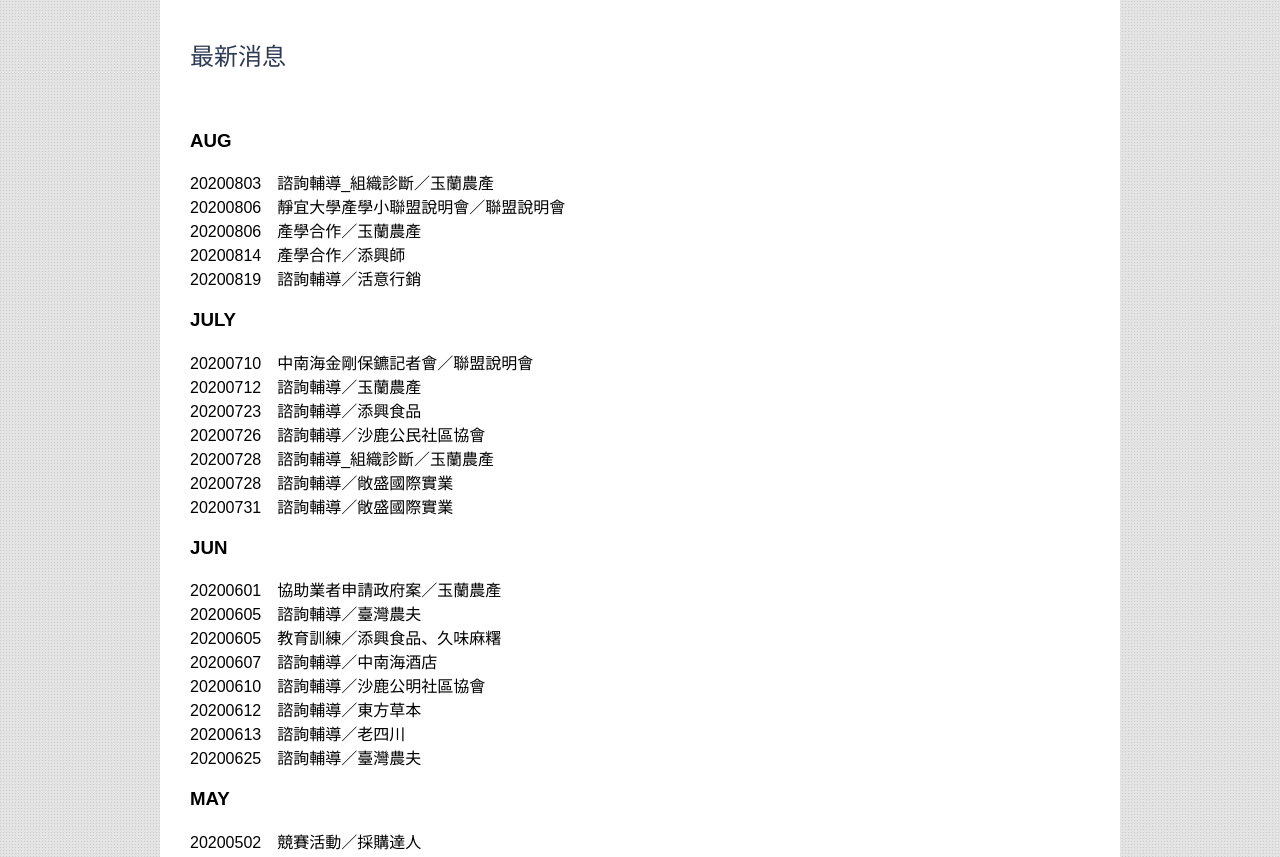
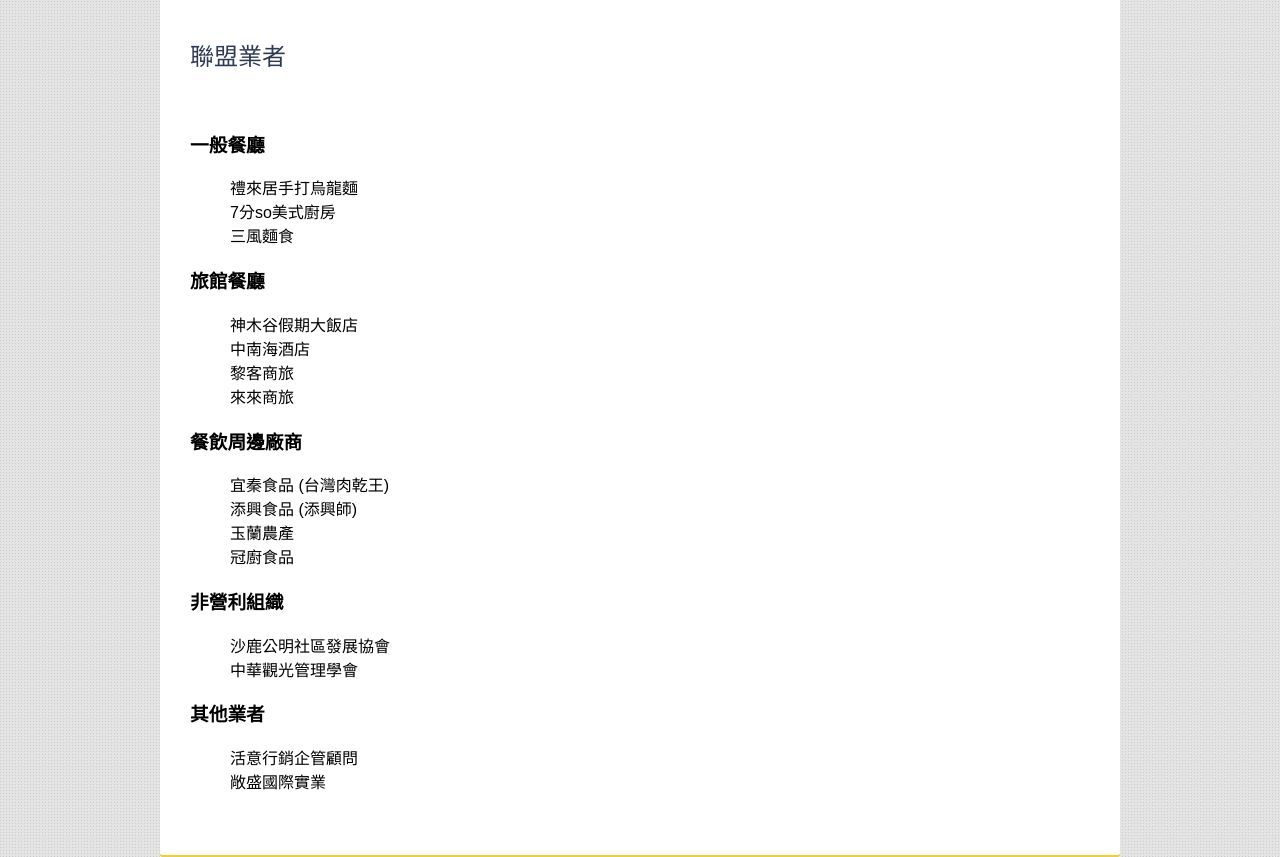
Before and after one commit to Sutingfang/002, a plain HTML site: page member.html in a window 1280 px wide. Shown: the part 182-1039 px from the top of the page. Drawn offline with Linux system fonts and the light colour scheme.

Commit message:
Add files via upload

```diff
--- a/member.html
+++ b/member.html
@@ -16,10 +16,10 @@
 						<li>
 							<a href="index.html">聯盟說明</a>
 						</li>
-						<li class="selected">
+						<li >
 							<a href="news.html">最新消息</a>
 						</li>
-						<li>
+						<li class="selected">
 							<a href="member.html">聯盟業者</a>
 						</li>
 						<li>
@@ -34,51 +34,52 @@
 		</div>
 		<div id="contents">
 			<div id="services">
-				<h2>最新消息</h2>
+				<h2>聯盟業者</h2>
 				<p>
-									<h3><strong>AUG</strong></h3>
-				<ul style="list-style-type: none; padding-left: 0;">
-				  <li>20200803　諮詢輔導_組織診斷／玉蘭農產</li>
-				  <li>20200806　靜宜大學產學小聯盟說明會／聯盟說明會</li>
-				  <li>20200806　產學合作／玉蘭農產</li>
-				  <li>20200814　產學合作／添興師</li>
-				  <li>20200819　諮詢輔導／活意行銷</li>
-				</ul>
+				<html lang="zh-Hant">
+				<head>
+				  <meta charset="UTF-8">
+				  <title>業者分類清單</title>
+				</head>
+				<body>
 
-				<h3><strong>JULY</strong></h3>
-				<ul style="list-style-type: none; padding-left: 0;">
-				  <li>20200710　中南海金剛保鑣記者會／聯盟說明會</li>
-				  <li>20200712　諮詢輔導／玉蘭農產</li>
-				  <li>20200723　諮詢輔導／添興食品</li>
-				  <li>20200726　諮詢輔導／沙鹿公民社區協會</li>
-				  <li>20200728　諮詢輔導_組織診斷／玉蘭農產</li>
-				  <li>20200728　諮詢輔導／敞盛國際實業</li>
-				  <li>20200731　諮詢輔導／敞盛國際實業</li>
-				</ul>
+				  <h3><strong>一般餐廳</strong></h3>
+				  <ul style="list-style-type:none;">
+				    <li>禮來居手打烏龍麵</li>
+				    <li>7分so美式廚房</li>
+				    <li>三風麵食</li>
+				  </ul>
 
-				<h3><strong>JUN</strong></h3>
-				<ul style="list-style-type: none; padding-left: 0;">
-				  <li>20200601　協助業者申請政府案／玉蘭農產</li>
-				  <li>20200605　諮詢輔導／臺灣農夫</li>
-				  <li>20200605　教育訓練／添興食品、久味麻糬</li>
-				  <li>20200607　諮詢輔導／中南海酒店</li>
-				  <li>20200610　諮詢輔導／沙鹿公明社區協會</li>
-				  <li>20200612　諮詢輔導／東方草本</li>
-				  <li>20200613　諮詢輔導／老四川</li>
-				  <li>20200625　諮詢輔導／臺灣農夫</li>
-				</ul>
+				  <h3><strong>旅館餐廳</strong></h3>
+				  <ul style="list-style-type:none;">
+				    <li>神木谷假期大飯店</li>
+				    <li>中南海酒店</li>
+				    <li>黎客商旅</li>
+				    <li>來來商旅</li>
+				  </ul>
 
-				<h3><strong>MAY</strong></h3>
-				<ul style="list-style-type: none; padding-left: 0;">
-				  <li>20200502　競賽活動／採購達人</li>
-				  <li>20200502　諮詢輔導／元園料媽媽／禮來居手打烏龍麵／七分漢堡店</li>
-				  <li>20200509　諮詢輔導／添興食品／久味麻糬</li>
-				  <li>20200515　諮詢輔導／彩色寧波</li>
-				  <li>20200521　諮詢輔導／饗賓集團</li>
-				  <li>20200527　聯盟推廣／肉乾試吃</li>
-				  <li>20200529　聯盟推廣／觀光工廠研討會</li>
-				</ul>
+				  <h3><strong>餐飲周邊廠商</strong></h3>
+				  <ul style="list-style-type:none;">
+				    <li>宜秦食品 (台灣肉乾王)</li>
+				    <li>添興食品 (添興師)</li>
+				    <li>玉蘭農產</li>
+				    <li>冠廚食品</li>
+				  </ul>
 
+				  <h3><strong>非營利組織</strong></h3>
+				  <ul style="list-style-type:none;">
+				    <li>沙鹿公明社區發展協會</li>
+				    <li>中華觀光管理學會</li>
+				  </ul>
+
+				  <h3><strong>其他業者</strong></h3>
+				  <ul style="list-style-type:none;">
+				    <li>活意行銷企管顧問</li>
+				    <li>敞盛國際實業</li>
+				  </ul>
+
+				</body>
+				</html>
 
 				</p>
 
```
Also changed, not shown: news.html (+1 -1 lines), rules.html (added, +123 -0 lines), works.html (added, +66 -0 lines).
